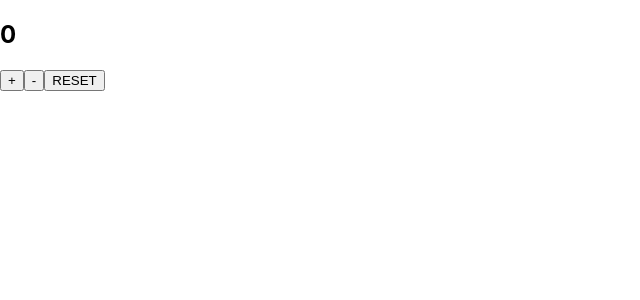
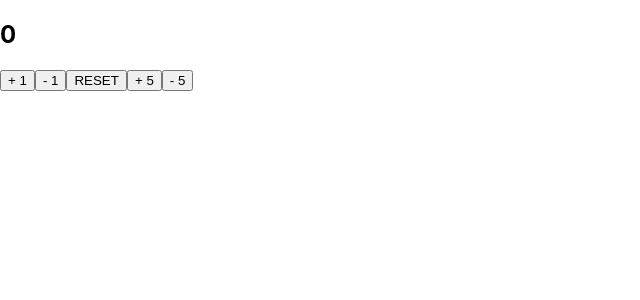
Before and after one commit to MarcinGal/react-save-counter-to-local-storage, a React (Create React App) app: page / in a window 1280 px wide. Shown: the top 300 px of the page, without its empty margins (0-640 px from the left). Built offline with nearby package versions, Linux system fonts and the light colour scheme.

Commit message:
added +5 and -5 buttons

```diff
--- a/src/Counter.js
+++ b/src/Counter.js
@@ -13,6 +13,12 @@ class Counter extends React.Component {
 
     }
 
+    incFiveHandler = () => {
+        if (this.state.number >= this.props.max) return
+        this.setState({ number: this.state.number + 5 })
+        localStorage.setItem('actual number:', `${this.state.number + 5}`)
+    }
+
     decHandler = () => {
         if (this.state.number <= this.props.min) return
         this.setState({ number: this.state.number - 1 })
@@ -20,9 +26,16 @@ class Counter extends React.Component {
 
     }
 
+    decFiveHandler = () => {
+        if (this.state.number <= this.props.min) return
+        this.setState({ number: this.state.number - 5 })
+        localStorage.setItem('actual number:', `${this.state.number - 5}`)
+
+    }
+
     resetHandler = () => {
         return (
-           this.setState({ number: this.props.startValue}),
+            this.setState({ number: this.props.startValue }),
             localStorage.setItem('actual number:', `${this.props.startValue}`)
         )
     }
@@ -33,14 +46,19 @@ class Counter extends React.Component {
             <div>
                 <h2>{this.state.number}</h2>
                 <button
-                    onClick={this.incHandler}>+
+                    onClick={this.incHandler}>+ 1
                 </button>
                 <button
-                    onClick={this.decHandler}>-
+                    onClick={this.decHandler}>- 1
                 </button>
                 <button
                     onClick={this.resetHandler}>RESET
                 </button>
+                <button
+                    onClick={this.incFiveHandler}> + 5</button>
+                <button
+                    onClick={this.decFiveHandler}
+                > - 5</button>
                 <div>
                     {
                         this.state.number === this.props.min ?
```
Lines whose indentation alone changed are shown as unchanged.
